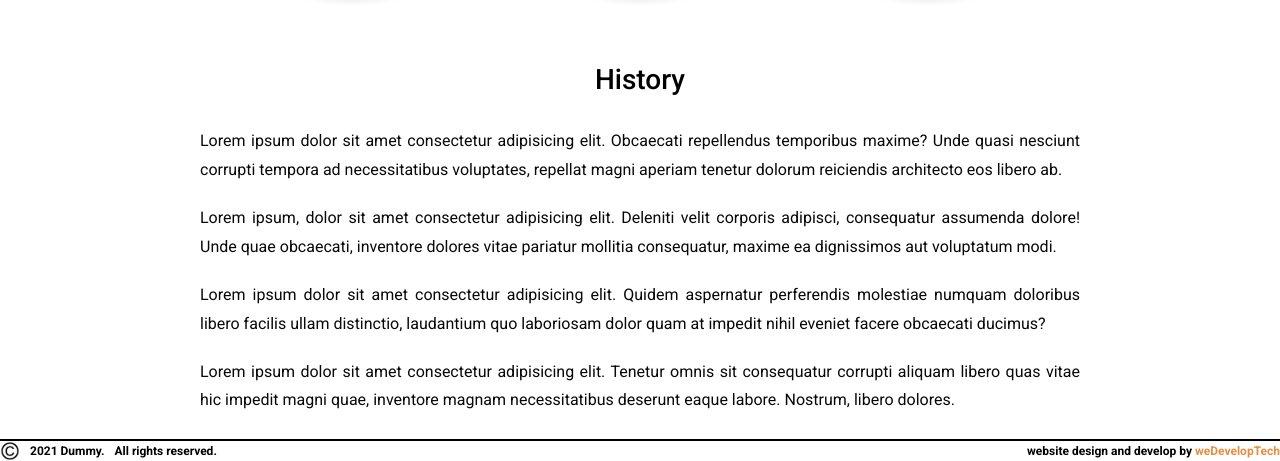
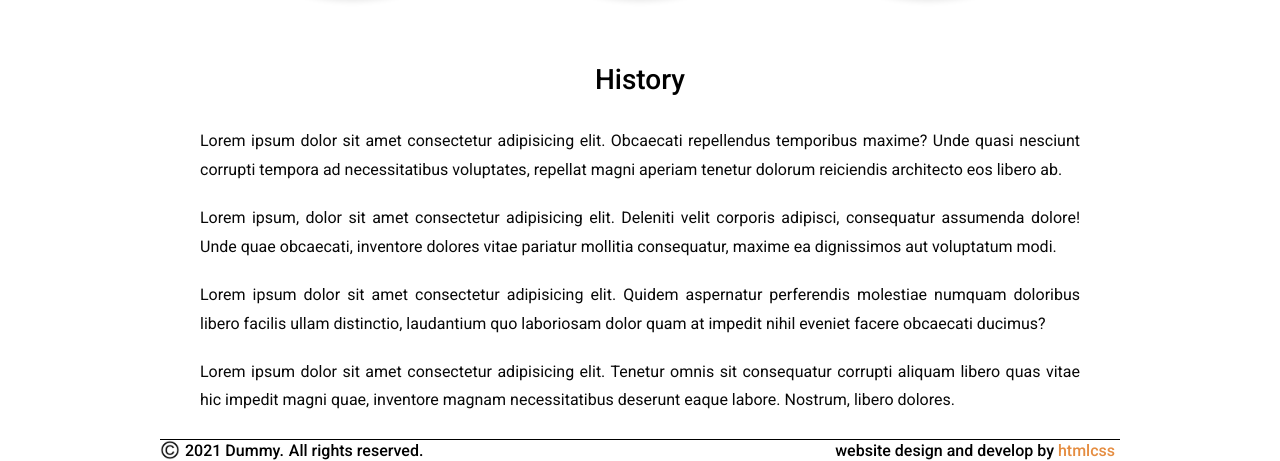
Before and after one commit to siddhivitadhekale/Task-web-development, a plain HTML site: page index.html in a window 1280 px wide. Shown: the part 1543-2004 px from the top of the page. Drawn offline with Linux system fonts and the light colour scheme.

Commit message:
first commited

```diff
--- a/index.html
+++ b/index.html
@@ -8,6 +8,7 @@
   </head>
   <body>
     <main class="wrapper">
+
       <header class="header">
         <input type="checkbox" id="check" />
 
@@ -29,6 +30,7 @@
           </ul>
         </nav>
       </header>
+
       <div class="slider-img">
         <img src="./images/slider-1.jpg" />
       </div>
@@ -102,18 +104,19 @@
           </p>
         </div>
       </section>
-    </main>
+
       <footer class="footer">
-      <div class="footer-info flex">
-        <div class="footer-text flex">
+        <div class="footer-info">
+          <div class="footer-text">
             <img src="./images/copyright.png" />
-          <p>2021 Dummy.</p>
-          <p>All rights reserved.</p>
+            <span>2021 Dummy.</span>
+            <span>All rights reserved.</span>
           </div>
           <div class="footer-extra">
-          <p>website design and develop by <span>weDevelopTech</span></p>
+            <p>website design and develop by <span>htmlcss</span></p>
           </div>
         </div>
       </footer>
+    </main>
   </body>
 </html>
--- a/style.css
+++ b/style.css
@@ -35,10 +35,6 @@ body {
 section {
   max-height: 50rem;
   padding: 1.5rem;
-}
-.flex {
-  display: flex;
-  align-items: center;
 }
 /* --------------------------------------------header----------------------------------------------- */
 .header {
@@ -109,8 +105,8 @@ nav ul li a:hover {
   position: absolute;
   content: "";
   bottom: 20px;
-  left: 47%;
-  width: 5%;
+  left: 43%;
+  width: 13%;
   height: 2px;
   position: absolute;
   background-color: black;
@@ -197,25 +193,40 @@ nav ul li a:hover {
 /* --------------------------------------------Footer--------------------------------------------------- */
 
 .footer {
-  border-top: 2px solid black;
-  font-size: 12px;
-  font-weight: var(--fw-600);
+  border-width: 100%;
+
+  font-size: 16px;
+  font-weight: var(--fw-500);
 }
 
 .footer-info {
+  display: flex;
+  flex-direction: row;
+  border-top: 1px solid black;
   align-items: center;
   justify-content: space-between;
 }
-.footer-text {
+.footer-info span {
   gap: 10px;
 }
-.footer-text img {
+.footer-text {
+  display: flex;
+  justify-content: center;
+  align-items: center;
+  gap: 5px;
+}
+.footer-info img {
   height: 20px;
   width: 20px;
+}
+.footer-extra p {
+  letter-spacing: 1.1;
+  padding-inline: 5px;
 }
 .footer-extra span {
   color: var(--Orange);
 }
+
 /* --------------------------------------------media queries--------------------------------------------------- */
 
 @media (max-width: 769px) {
@@ -246,7 +257,7 @@ nav ul li a:hover {
 
   .logo-img img {
     height: 10vh;
-    width: 25vw;
+    width: 36vw;
     margin: 0.4rem 0.9rem;
   }
   #checkbtn {
@@ -259,7 +270,7 @@ nav ul li a:hover {
     height: 55vh;
     background-color: rgb(245, 242, 242);
     position: fixed;
-    top: 70px;
+    top: 83px;
     left: -100%;
   }
 
@@ -297,9 +308,9 @@ nav ul li a:hover {
     overflow-x: hidden;
   }
   .footer-info {
+    font-size: 12px;
     flex-direction: column;
     align-items: flex-start;
-    justify-content: center;
   }
 }
 
```
Lines whose indentation alone changed are shown as unchanged.
